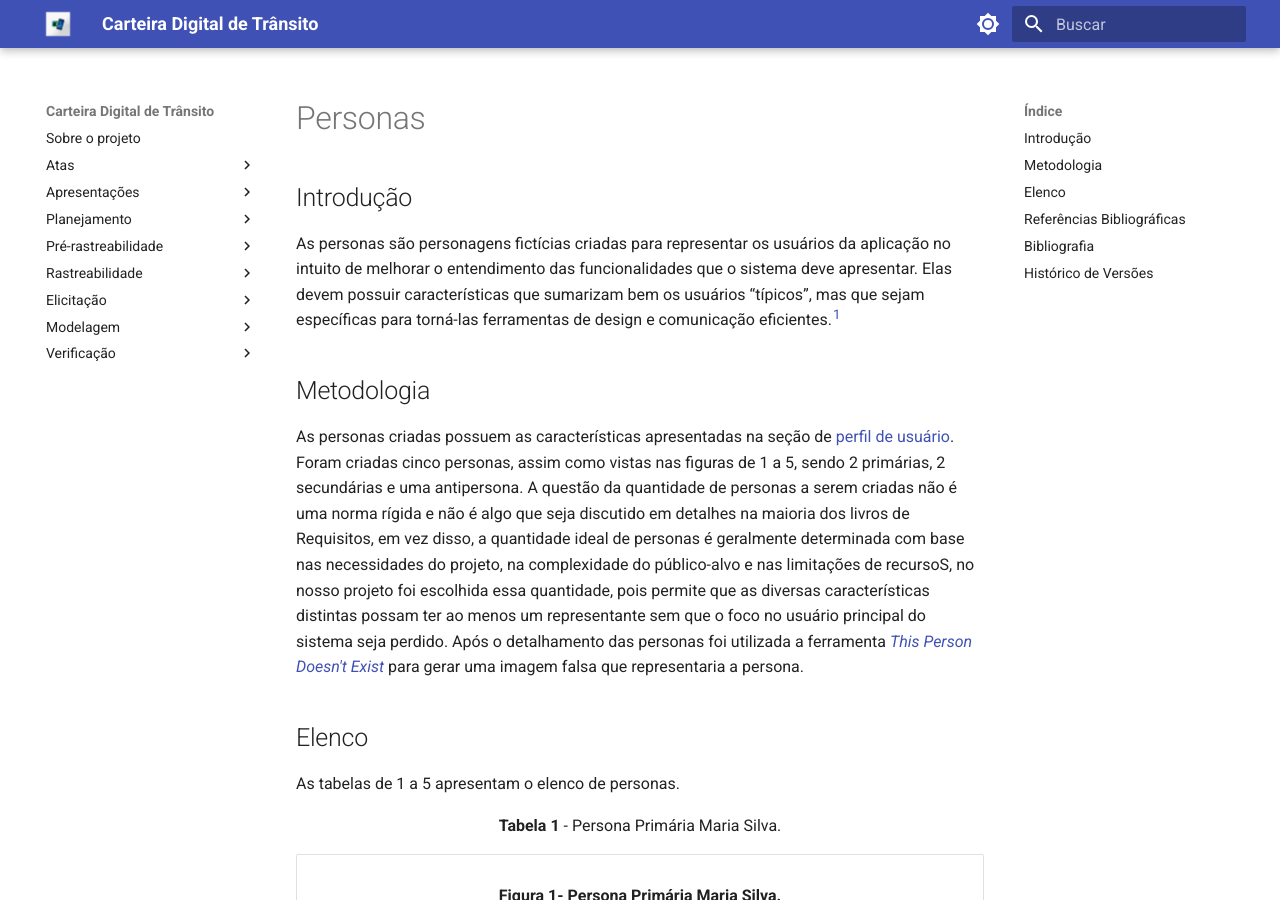
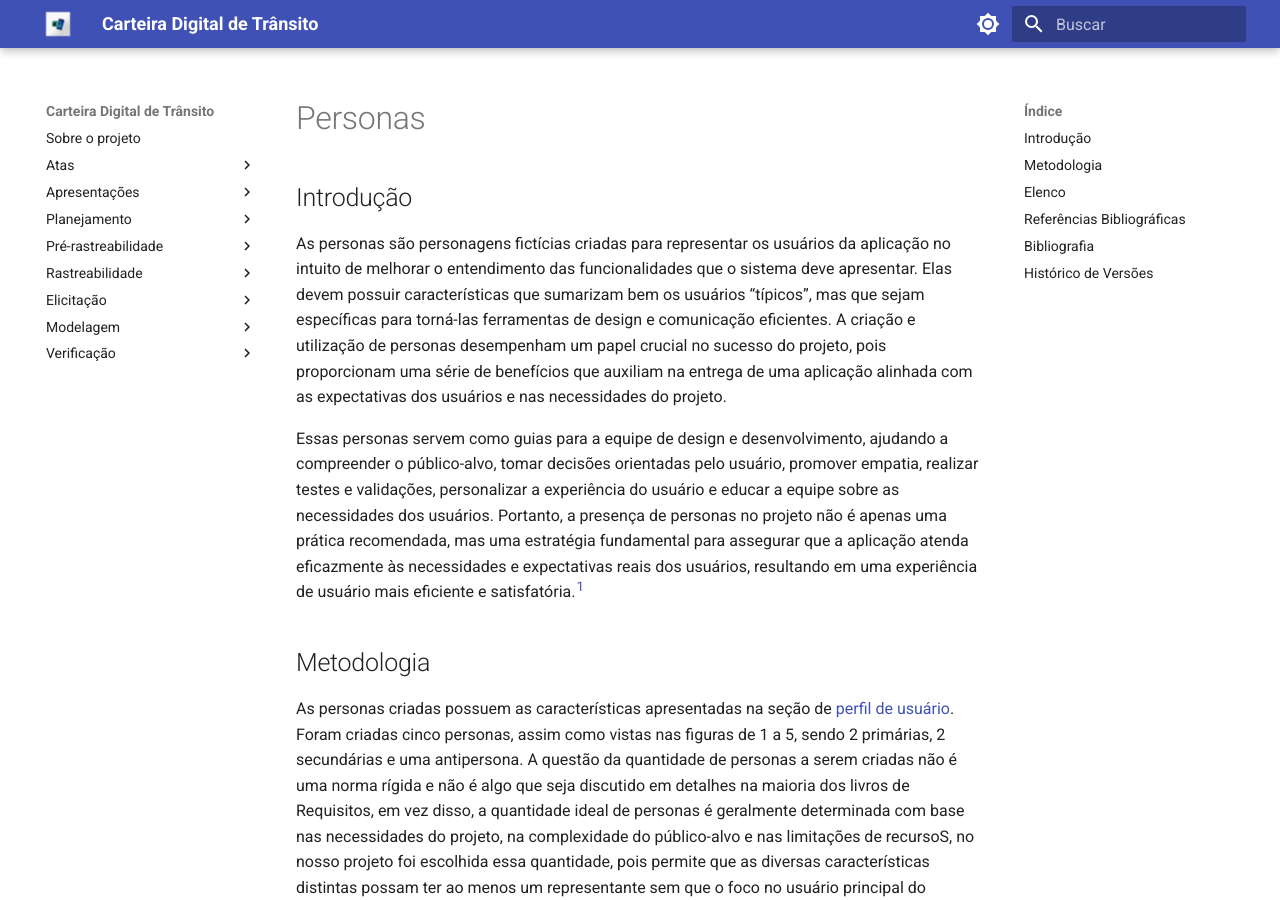
Before and after one commit to Requisitos-de-Software/2023.2-Carteira_Digital_de_Transito, an MkDocs documentation site: the page built from docs/elicitação/personas.md, in a window 1280 px wide and 900 px high. Built offline with MkDocs 1.6.1 and Material for MkDocs 9.7.7, drawn with Linux system fonts in a browser that asks for light colours; some of the changed text lies outside the part shown.

Commit message:
Update personas.md

```diff
--- a/docs/elicitação/personas.md
+++ b/docs/elicitação/personas.md
@@ -2,7 +2,9 @@
 
 ## Introdução
 
-As personas são personagens fictícias criadas para representar os usuários da aplicação no intuito de melhorar o entendimento das funcionalidades que o sistema deve apresentar. Elas devem possuir características que sumarizam bem os usuários “típicos”, mas que sejam específicas para torná-las ferramentas de design e comunicação eficientes.<a id="TEC1" href="#QT1">^1^</a>
+As personas são personagens fictícias criadas para representar os usuários da aplicação no intuito de melhorar o entendimento das funcionalidades que o sistema deve apresentar. Elas devem possuir características que sumarizam bem os usuários “típicos”, mas que sejam específicas para torná-las ferramentas de design e comunicação eficientes. A criação e utilização de personas desempenham um papel crucial no sucesso do projeto, pois proporcionam uma série de benefícios que auxiliam na entrega de uma aplicação alinhada com as expectativas dos usuários e nas necessidades do projeto.
+
+Essas personas servem como guias para a equipe de design e desenvolvimento, ajudando a compreender o público-alvo, tomar decisões orientadas pelo usuário, promover empatia, realizar testes e validações, personalizar a experiência do usuário e educar a equipe sobre as necessidades dos usuários. Portanto, a presença de personas no projeto não é apenas uma prática recomendada, mas uma estratégia fundamental para assegurar que a aplicação atenda eficazmente às necessidades e expectativas reais dos usuários, resultando em uma experiência de usuário mais eficiente e satisfatória.<a id="TEC1" href="#QT1">^1^</a>
 
 ## Metodologia
 
@@ -30,8 +32,11 @@
 | **Expectativa**: Espera que o aplicativo Carteira Digital de Trânsito ofereça uma gestão eficaz dos documentos para agilizar a resolução de eventuais circunstâncias que necessitem do uso da carteira digital.                                     |
 | **Requisitos**: Acesso fácil aos documentos de trânsito, notificações sobre infrações e uma interface amigável ao usuário.                                                                                                                                                                                                           |
 | **Tarefas**: Acorda cedo, prepara sua moto elétrica, faz entregas durante o dia, participa de reuniões de grupos ambientais e passa tempo com a família à noite.                                                                                                                                                                                                                              |
+> Citação fictícia: "Conversando com Maria Silva, uma entregadora de 22 anos, notamos que ela está sempre em busca de maneiras de tornar suas entregas mais eficientes e sustentáveis. Ela nos disse: 'Eu adoraria ter um aplicativo que me permitisse acessar meus documentos de trânsito de forma rápida e fácil, para que eu possa me concentrar em fazer entregas de forma mais eficiente e promover práticas sustentáveis.'"
 
 <font size="3"><p>Fonte: [Altino Arthur](https://github.com/arthurrochamoreira).</p></font>
+
+<br>
 
 <font size="3"><p style="text-align: center">**Tabela 2** - Persona Secundária Steve Vobes.</p></font>
 
@@ -51,9 +56,11 @@
 | **Expectativa**: Ele espera que o aplicativo Carteira Digital de Trânsito facilite a gestão de documentos de trânsito, permitindo que ele foque em seus projetos e estudos.                                                                                                                                    |
 | **Requisitos**: Interface intuitiva, acesso rápido aos documentos e segurança robusta dos dados.                                                                                                                                                                                    |
 | **Tarefas**: Assistir a aulas, trabalhar em projetos pessoais e acadêmicos, participar de hackathons e eventos de networking, estudar e socializar com amigos.                                                                    |
-
+> Citação fictícia: "Durante nossa entrevista com Steve Vobes, um estudante de Ciência da Computação de 21 anos, ele compartilhou suas expectativas em relação ao aplicativo Carteira Digital de Trânsito: 'Seria ótimo se o aplicativo me permitisse ter meus documentos de trânsito sempre à mão, economizando tempo e facilitando minha mobilidade entre a faculdade, eventos e projetos de tecnologia.'"
 
 <font size="3"><p>Fonte: [Altino Arthur](https://github.com/arthurrochamoreira).</p></font>
+
+<br>
 
 <font size="3"><p style="text-align: center">**Tabela 3** - Persona Secundária Jair Motonaro.</p></font>
 
@@ -72,9 +79,13 @@
 | **Objetivo**: Jair quer garantir que está em conformidade com todas as leis de trânsito e regulamentos locais enquanto está na estrada, tanto para proteger a si mesmo quanto seus passageiros. |
 | **Expectativa**: Ele espera que o aplicativo Carteira Digital de Trânsito facilite o acesso e a gestão de seus documentos de trânsito de uma maneira segura e eficiente.                                                                                                                                                                          |
 | **Requisitos**: Que a navegação seja fácil e permita ele encontrar com facilidade seus dados.                                                                                                                                                                |
-| **Tarefas**: Acorda cedo, verifica o aplicativo para quaisquer atualizações ou notificações, começa seu dia de trabalho como motorista particular, volta para casa para passar tempo com a família e se manter atualizado sobre as notícias de interesse nacionais.                                                                                                        |
+| **Tarefas**: Acorda cedo, verifica o aplicativo para quaisquer atualizações ou notificações, começa seu dia de trabalho como motorista particular, volta para casa para passar tempo com a família e se manter atualizado sobre as notícias de interesse nacionais.
+
+> Citação fictícia: "Jair Motonaro, um motorista de Uber de 23 anos, enfatizou a importância de estar em conformidade com as leis de trânsito: 'Para mim, é crucial ter acesso fácil aos meus documentos de trânsito para garantir a segurança dos meus passageiros e evitar problemas legais. Um aplicativo eficaz seria de grande ajuda.'"|
 
 <font size="3"><p>Fonte: [Altino Arthur](https://github.com/arthurrochamoreira).</p></font>
+
+<br>
 
 <font size="3"><p style="text-align: center">**Tabela 4** - Persona Primária Carlos Digital.</p></font>
 
@@ -95,7 +106,11 @@
 | **Requisitos**:  Interface de usuário clara e intuitiva, acesso rápido e fácil aos documentos digitais (CNH e CRLV), funções de gestão de infrações de trânsito, e opções de segurança robustas.                                                                                                                                                           |
 | **Tarefas**: Acorda cedo, vai para o trabalho, almoça com colegas, trabalha no desenvolvimento e aprimoramento de sistemas, volta para casa, janta, estuda novas tecnologias ou trabalha em projetos pessoais, e utiliza as redes sociais antes de dormir.                                                                                                                       |
 
+> Citação fictícia: "Carlos Digital, um analista de sistemas de 24 anos, explicou por que escolheu a Carteira Digital de Trânsito: 'Sou obcecado por eficiência e digitalização. Quero manter meus documentos de trânsito em um local seguro e acessível. Um aplicativo intuitivo e seguro é fundamental para mim.'"
+
 <font size="3"><p>Fonte: [Altino Arthur](https://github.com/arthurrochamoreira).</p></font>
+
+<br>
 
 <font size="3"><p style="text-align: center">**Tabela 5** - Antipersona Pedro Gamer</p></font>
 
@@ -116,7 +131,11 @@
 | **Requisitos**: Não aplicável, pois Pedro não possui requisitos para a Carteira Digital de Trânsito.                                                                                                                                                                                                                                                                      |
 | **Tarefas**: Acorda tarde, joga online com amigos, faz streaming de suas sessões de jogo, assiste a aulas online, estuda para provas e interage com seus seguidores nas redes sociais antes de dormir.              |
 
+> Citação fictícia: "Entrevistamos Pedro Gamer, um estudante e streamer de jogos de 18 anos, que não possui carteira de motorista nem veículo. Ele expressou sua falta de interesse: 'Atualmente, não vejo motivo para usar a Carteira Digital de Trânsito, já que não tenho carro nem intenção de obtê-lo.'"
+
 <font size="3"><p>Fonte: [Altino Arthur](https://github.com/arthurrochamoreira).</p></font>
+
+<br>
 
 ## Referências Bibliográficas
 
@@ -139,3 +158,4 @@
 | ------ | ---------- | ----------------------------------------- | --------------------------------------------------------------------------------------------------- | ------------------------------------------------ |
 | `1.0`  | 30/09/2023 | Criação das personas                        |[Altino Arthur](https://github.com/arthurrochamoreira) | [Mayara Alves](https://github.com/Mayara-tech)   |
 | `1.1`  | 20/10/2023 | Correções da entrega 2                       |[Mayara Alves](https://github.com/Mayara-tech) | [Altino Arthur](https://github.com/arthurrochamoreira)   |
+| `1.2`  | 21/11/2023 | Correção Verificação Grupo 01: Adição - Citações e Objetivo do Uso de Personas |[Altino Arthur](https://github.com/arthurrochamoreira) | [Mayara Alves](https://github.com/Mayara-tech)   |
```
